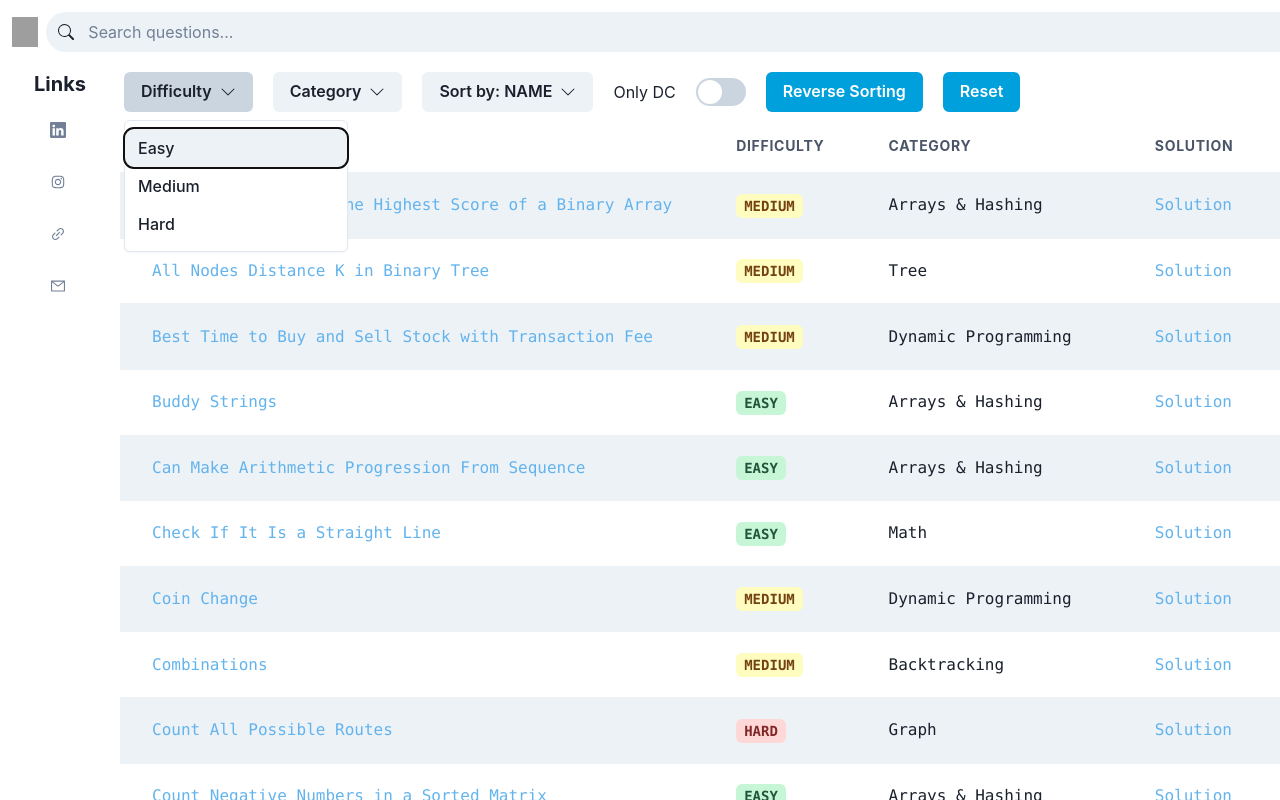
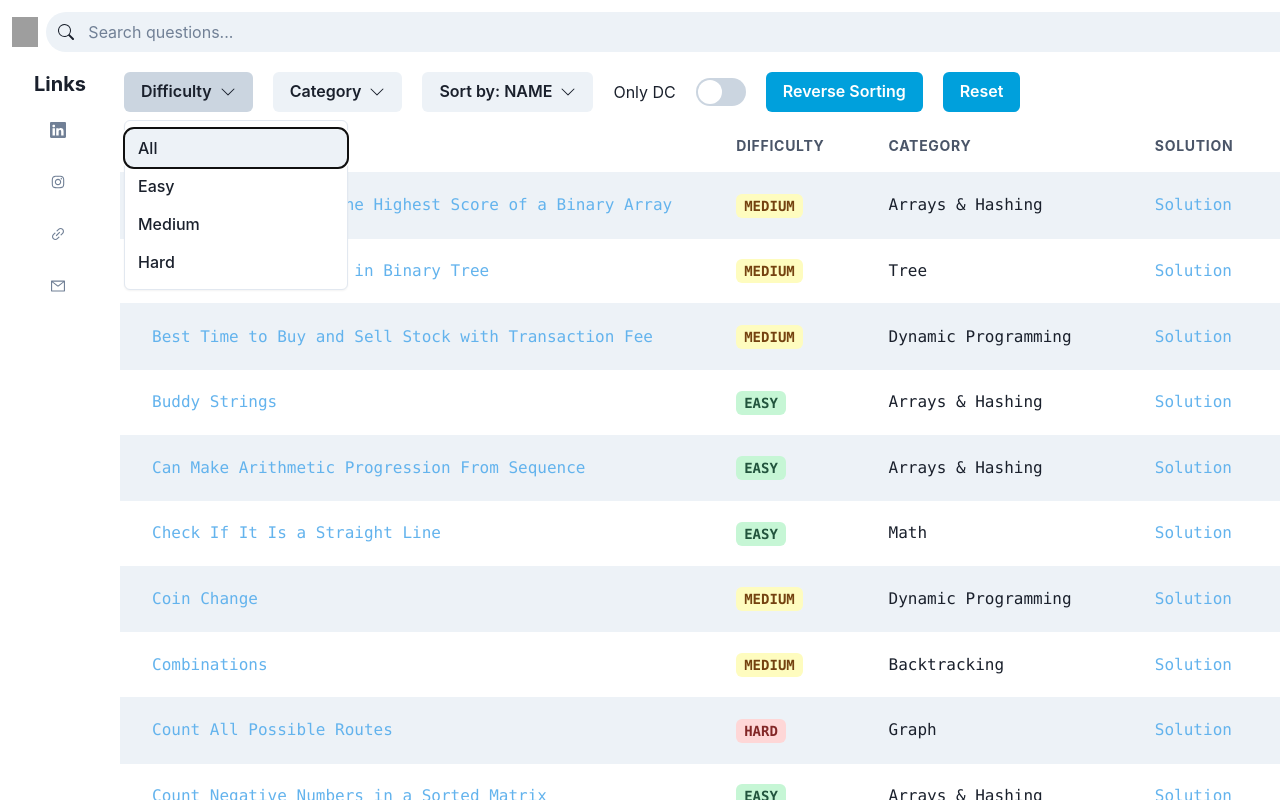
Before and after one commit to LeeHengYu/leetcode-reviewer, a React (Vite) app: page / in a window 1280 px wide. Both pictures are taken after a click on the button "Difficulty". Shown: the top 800 px of the page. Built offline with nearby package versions, Linux system fonts and the light colour scheme; grey boxes are pictures that could not be loaded.

Commit message:
update filters

```diff
--- a/src/components/CategorySelector.tsx
+++ b/src/components/CategorySelector.tsx
@@ -13,6 +13,9 @@ const CategorySelector = () => {
         {category || "Category"}
       </MenuButton>
       <MenuList>
+        <MenuItem key="all" onClick={() => setCategory("")}>
+          All
+        </MenuItem>
         {categories.map((cat) => (
           <MenuItem onClick={() => setCategory(cat)} key={cat}>
             {cat}
--- a/src/components/DifficultySelector.tsx
+++ b/src/components/DifficultySelector.tsx
@@ -12,6 +12,9 @@ const DifficultySelector = () => {
         {difficulty || "Difficulty"}
       </MenuButton>
       <MenuList>
+        <MenuItem key="all" onClick={() => setDifficulty("")}>
+          All
+        </MenuItem>
         {difficulties.map((difficulty) => (
           <MenuItem onClick={() => setDifficulty(difficulty)} key={difficulty}>
             {difficulty}
```
